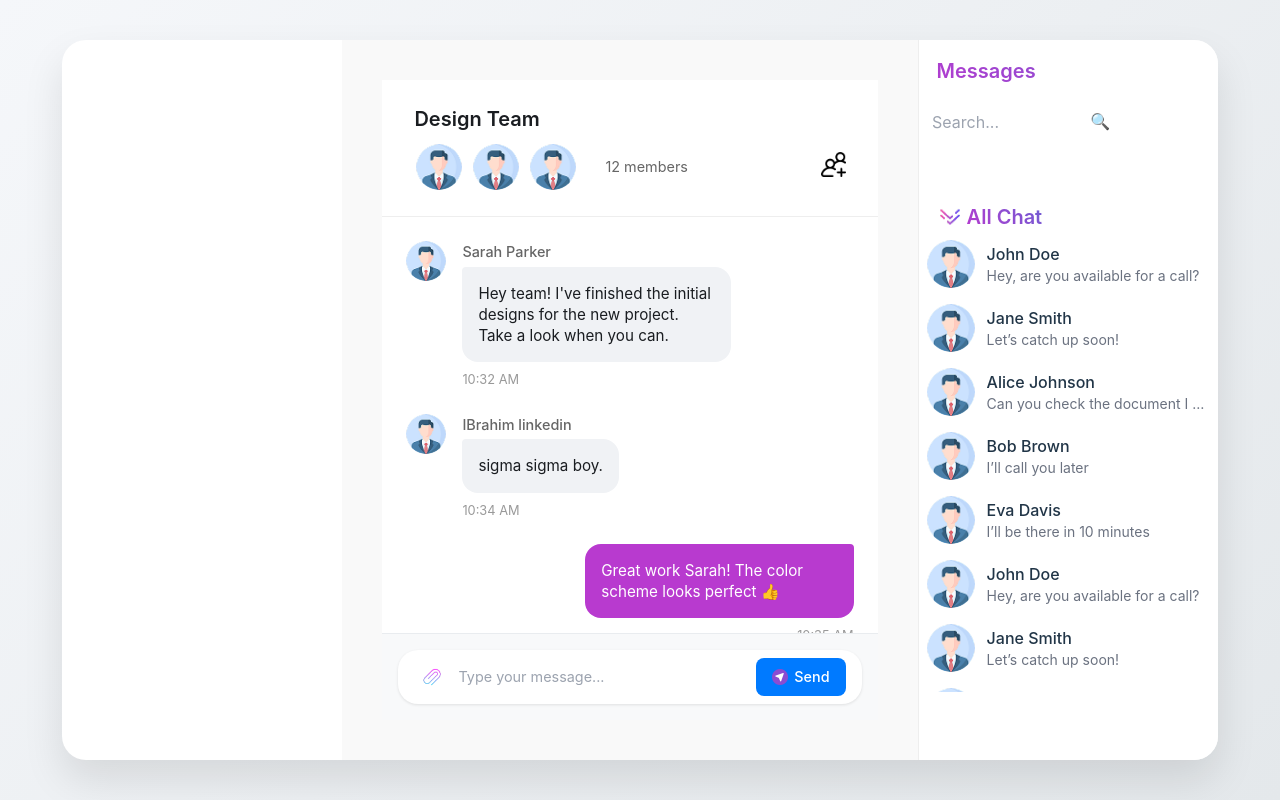
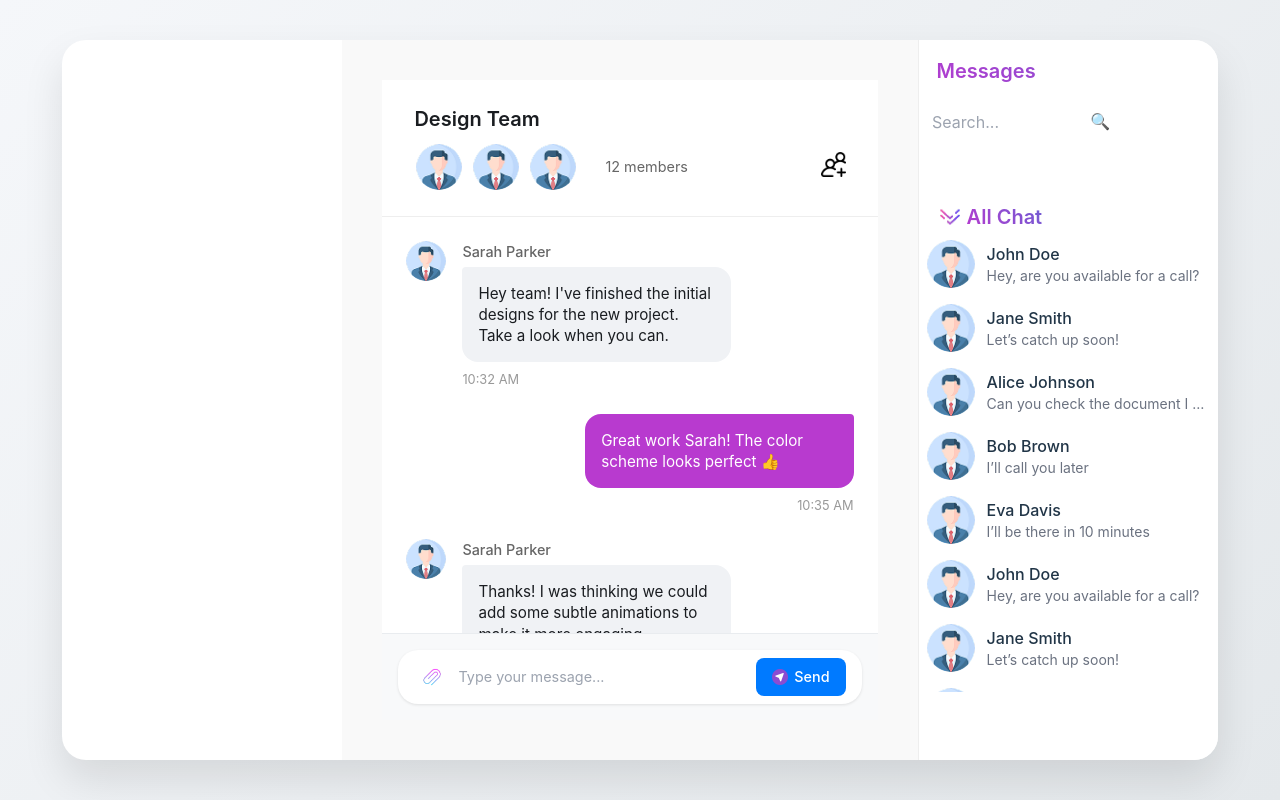
Before and after one commit to omar-ahmed2/desktop-real-time-chat-pp, a React (Vite) app in the folder desktop-real-time-chat-app/: page /chat in a window 1280 px wide. Built offline with nearby package versions, Linux system fonts and the light colour scheme.

Commit message:
Update MessageRoom.jsx

```diff
--- a/desktop-real-time-chat-app/src/components/Chat/MessageRoom/MessageRoom.jsx
+++ b/desktop-real-time-chat-app/src/components/Chat/MessageRoom/MessageRoom.jsx
@@ -13,14 +13,6 @@ const MessageRoom = (message) => {
       avatar: "/images/picProfile.png",
       message: 'Hey team! I\'ve finished the initial designs for the new project. Take a look when you can.',
       time: '10:32 AM',
-      isOwn: false
-    },
-    {
-      id: 4,
-      user: 'IBrahim linkedin',
-      avatar: "/images/picProfile.png",
-      message: 'sigma sigma boy.',
-      time: '10:34 AM',
       isOwn: false
     },
     {
```
